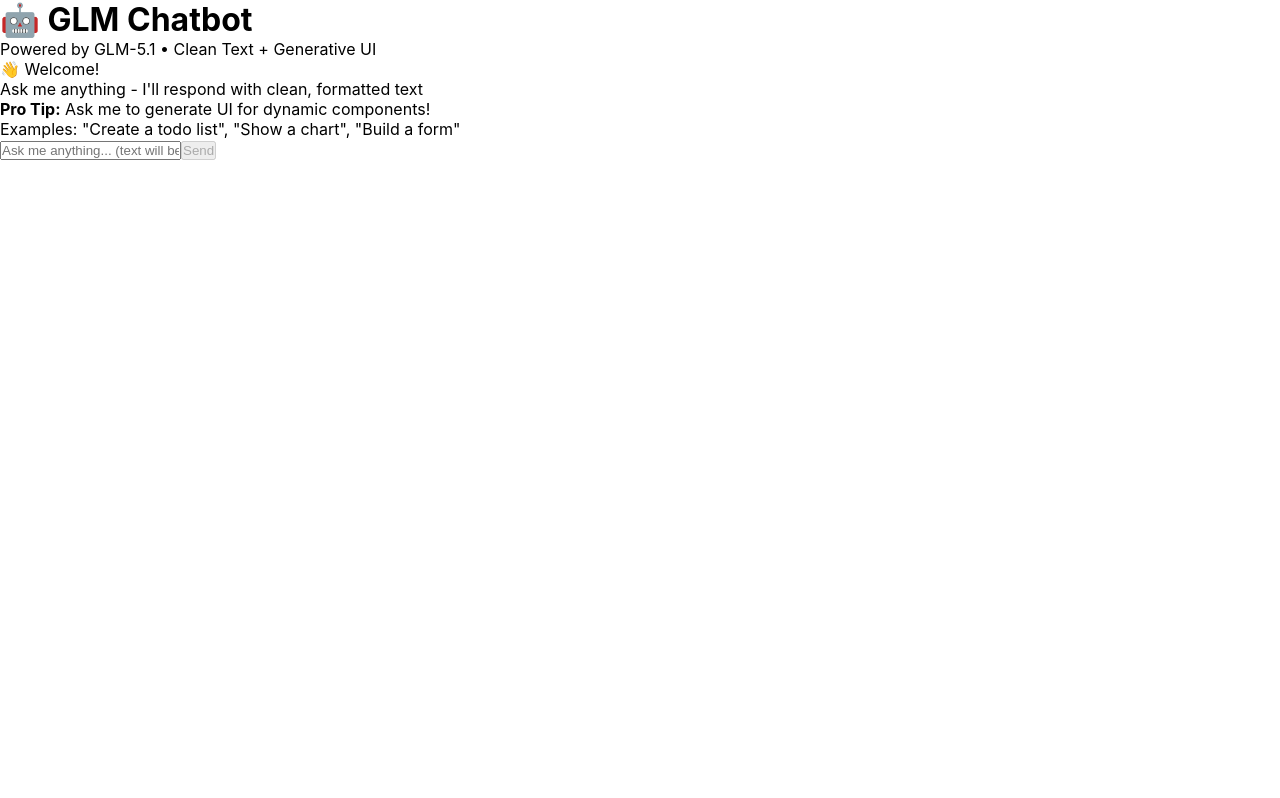
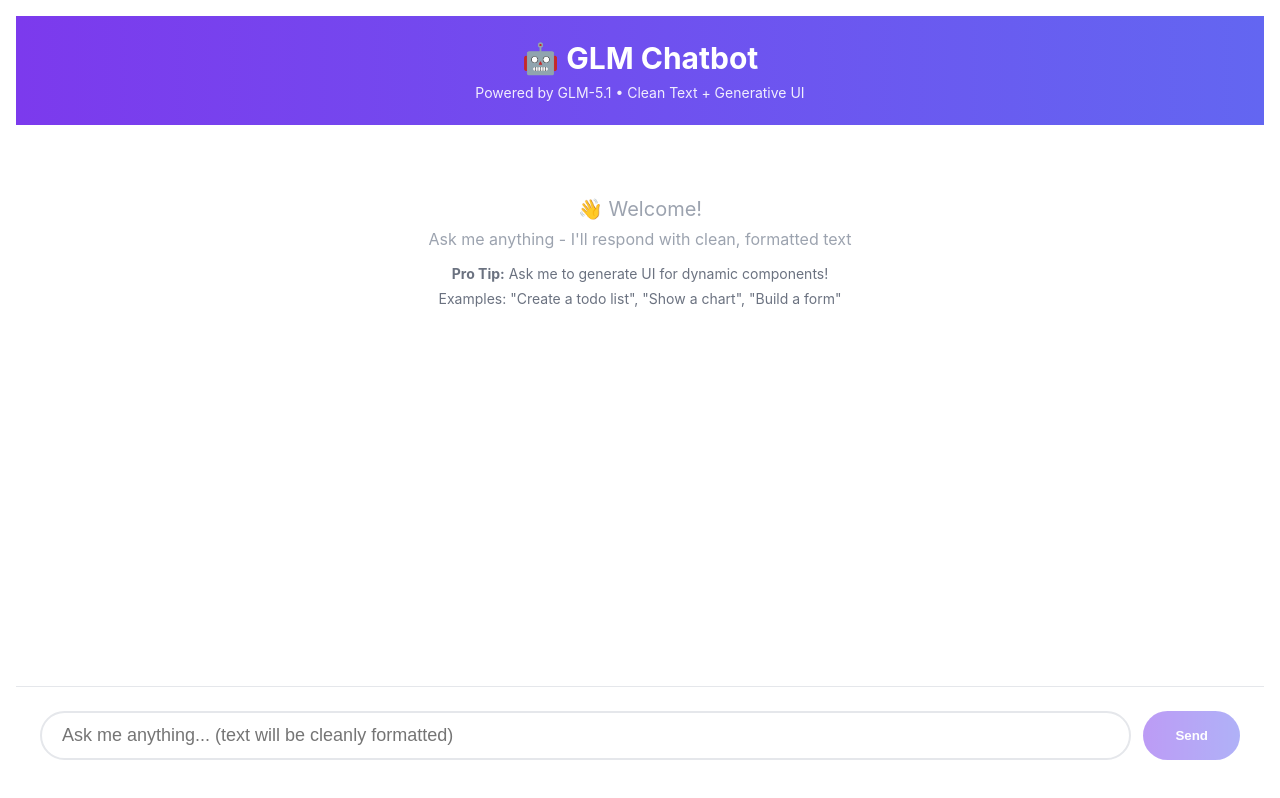
Before and after one commit to notjitin-1994/glm-test, a React (Vite) app: page / in a window 1280 px wide. Built offline with nearby package versions, Linux system fonts and the light colour scheme; the HTML template or start-up script is replaced by a standard one.

Commit message:
Fix CSS styling with proper CSS file and clean classes
- Added App.css with comprehensive styles
- Added MessageContent.css for component-specific styles
- Removed inline styles from JSX
- Used CSS classes instead of inline styles
- Proper styling for all elements

```diff
--- /dev/null
+++ b/src/App.css
@@ -0,0 +1,162 @@
+/* Main App Styles */
+
+* {
+  margin: 0;
+  padding: 0;
+  box-sizing: border-box;
+}
+
+body {
+  font-family: -apple-system, BlinkMacSystemFont, 'Segoe UI', Roboto, Oxygen, Ubuntu, Cantarell, sans-serif;
+  -webkit-font-smoothing: antialiased;
+  -moz-osx-font-smoothing: grayscale;
+}
+
+#root {
+  width: 100%;
+}
+
+/* Custom scrollbar */
+::-webkit-scrollbar {
+  width: 8px;
+}
+
+::-webkit-scrollbar-track {
+  background: #f1f1f1;
+}
+
+::-webkit-scrollbar-thumb {
+  background: #c1c1c1;
+  border-radius: 4px;
+}
+
+::-webkit-scrollbar-thumb:hover {
+  background: #a1a1a1;
+}
+
+/* Loading Animation */
+@keyframes bounce {
+  0%, 80%, 100% {
+    transform: scale(0);
+    opacity: 0.5;
+  }
+  40% {
+    transform: scale(1);
+    opacity: 1;
+  }
+}
+
+/* Container */
+.chat-container {
+  display: flex;
+  flex-direction: column;
+  height: 100vh;
+  padding: 1rem;
+}
+
+/* Header */
+.chat-header {
+  background: linear-gradient(to right, rgb(124, 58, 237), rgb(99, 102, 241));
+  color: white;
+  padding: 1.5rem;
+  text-align: center;
+}
+
+.chat-header h1 {
+  font-size: 1.875rem;
+  font-weight: 700;
+  margin-bottom: 0.5rem;
+}
+
+.chat-header p {
+  font-size: 0.875rem;
+  opacity: 0.9;
+}
+
+/* Messages Area */
+.chat-messages {
+  flex: 1;
+  overflow-y: auto;
+  padding: 1.5rem;
+}
+
+/* Message Bubbles */
+.message-bubble {
+  max-width: 80%;
+  padding: 0.75rem 1.25rem;
+  border-radius: 1rem;
+}
+
+.message-bubble-user {
+  background: linear-gradient(to right, rgb(124, 58, 237), rgb(99, 102, 241));
+  color: white;
+}
+
+.message-bubble-assistant {
+  background-color: rgb(249, 250, 251);
+  color: rgb(31, 41, 55);
+  border: 1px solid rgb(229, 231, 235);
+}
+
+/* Input Area */
+.chat-input-area {
+  padding: 1.5rem;
+  border-top: 1px solid rgb(229, 231, 235);
+  background-color: white;
+}
+
+.chat-input-form {
+  display: flex;
+  gap: 0.75rem;
+}
+
+.chat-input {
+  flex: 1;
+  padding: 0.75rem 1.25rem;
+  border: 2px solid rgb(229, 231, 235);
+  border-radius: 9999px;
+  font-size: 1.125rem;
+  outline: none;
+}
+
+.chat-input:focus {
+  border-color: rgb(124, 58, 237);
+}
+
+.chat-input:disabled {
+  opacity: 0.5;
+}
+
+.chat-button {
+  padding: 0.75rem 2rem;
+  background: linear-gradient(to right, rgb(124, 58, 237), rgb(99, 102, 241));
+  color: white;
+  border: none;
+  border-radius: 9999px;
+  font-weight: 600;
+  cursor: pointer;
+  transition: opacity 0.2s;
+}
+
+.chat-button:hover {
+  opacity: 0.9;
+}
+
+.chat-button:disabled {
+  opacity: 0.5;
+  cursor: not-allowed;
+}
+
+/* Error Display */
+.error-display {
+  margin: 0 1.5rem;
+  padding: 1rem;
+  background-color: rgb(254, 226, 226);
+  border: 1px solid rgb(254, 202, 202);
+  border-radius: 0.5rem;
+  color: rgb(185, 28, 28);
+}
+
+.error-display p {
+  font-weight: 500;
+}
--- a/src/App.jsx
+++ b/src/App.jsx
@@ -3,6 +3,7 @@ import MessageContent from './components/MessageContent';
 import { Renderer } from '@openuidev/react-lang';
 import { openuiChatLibrary } from '@openuidev/react-ui/genui-lib';
 import { containsOpenUILang } from './utils/text-formatter';
+import './App.css';
 
 // Configuration
 const API_KEY = 'be923920d99340cbbda05e5cee5ab29c.2TvFcEuEG8hGoktA';
@@ -141,24 +142,21 @@ export default function App() {
   };
 
   return (
-    <div className="min-h-screen bg-gradient-to-br from-purple-600 to-indigo-600 p-4">
-      <div className="max-w-4xl mx-auto bg-white rounded-2xl shadow-2xl overflow-hidden" style={{ minHeight: '80vh', display: 'flex', flexDirection: 'column' }}>
-        {/* Header */}
-        <div className="bg-gradient-to-r from-purple-600 to-indigo-600 text-white p-6 text-center">
-          <h1 className="text-3xl font-bold mb-2">🤖 GLM Chatbot</h1>
-          <p className="text-sm opacity-90">Powered by GLM-5.1 • Clean Text + Generative UI</p>
+    <div style={{ height: '100vh' }} className="chat-container">
+      <div className="chat-header">
+        <h1>🤖 GLM Chatbot</h1>
+        <p>Powered by GLM-5.1 • Clean Text + Generative UI</p>
       </div>
 
-        {/* Messages */}
-        <div className="flex-1 overflow-y-auto p-6 space-y-4" style={{ minHeight: 0 }}>
+      <div className="chat-messages">
         {messages.length === 0 && (
-            <div className="text-center text-gray-400 py-12">
-              <p className="text-xl mb-2">👋 Welcome!</p>
+          <div style={{ textAlign: 'center', color: 'rgb(156, 163, 175)', padding: '3rem 0' }}>
+            <p style={{ fontSize: '1.25rem', marginBottom: '0.5rem' }}>👋 Welcome!</p>
             <p>Ask me anything - I'll respond with clean, formatted text</p>
-              <p className="text-sm mt-4 text-gray-500">
+            <p style={{ marginTop: '1rem', fontSize: '0.875rem', color: 'rgb(107, 114, 128)' }}>
               <strong>Pro Tip:</strong> Ask me to generate UI for dynamic components!
             </p>
-              <p className="text-sm mt-2 text-gray-500">
+            <p style={{ marginTop: '0.5rem', fontSize: '0.875rem', color: 'rgb(107, 114, 128)' }}>
               Examples: "Create a todo list", "Show a chart", "Build a form"
             </p>
           </div>
@@ -167,25 +165,25 @@ export default function App() {
         {messages.map((msg, idx) => (
           <div
             key={idx}
-              className={`flex ${msg.role === 'user' ? 'justify-end' : 'justify-start'}`}
+            style={{
+              display: 'flex',
+              justifyContent: msg.role === 'user' ? 'flex-end' : 'flex-start',
+              marginBottom: '1rem'
+            }}
           >
             <div
-                className={`max-w-[80%] rounded-2xl px-5 py-3 ${
-                  msg.role === 'user'
-                    ? 'bg-gradient-to-r from-purple-600 to-indigo-600 text-white'
-                    : 'bg-gray-50 text-gray-800 border border-gray-200'
-                }`}
+              className={`message-bubble ${msg.role === 'user' ? 'message-bubble-user' : 'message-bubble-assistant'}`}
             >
               {msg.role === 'user' ? (
-                  <p className="text-white">{msg.content}</p>
+                <p>{msg.content}</p>
               ) : msg.isStreaming ? (
-                  <div className="flex items-center gap-2">
-                    <div className="flex gap-1">
-                      <div className="w-2 h-2 bg-purple-600 rounded-full animate-bounce" style={{ animationDelay: '0ms' }}></div>
-                      <div className="w-2 h-2 bg-purple-600 rounded-full animate-bounce" style={{ animationDelay: '150ms' }}></div>
-                      <div className="w-2 h-2 bg-purple-600 rounded-full animate-bounce" style={{ animationDelay: '300ms' }}></div>
+                <div style={{ display: 'flex', alignItems: 'center', gap: '0.5rem' }}>
+                  <div style={{ display: 'flex', gap: '0.25rem' }}>
+                    <div style={{ width: '0.5rem', height: '0.5rem', backgroundColor: 'rgb(124, 58, 237)', borderRadius: '50%', animation: 'bounce 0ms' }}></div>
+                    <div style={{ width: '0.5rem', height: '0.5rem', backgroundColor: 'rgb(124, 58, 237)', borderRadius: '50%', animation: 'bounce 150ms' }}></div>
+                    <div style={{ width: '0.5rem', height: '0.5rem', backgroundColor: 'rgb(124, 58, 237)', borderRadius: '50%', animation: 'bounce 300ms' }}></div>
                   </div>
-                    <span className="text-purple-600 text-sm">Thinking...</span>
+                  <span style={{ color: 'rgb(124, 58, 237)', fontSize: '0.875rem' }}>Thinking...</span>
                 </div>
               ) : (
                 <>
@@ -208,34 +206,31 @@ export default function App() {
         <div ref={chatEndRef} />
       </div>
 
-        {/* Error Display */}
       {error && (
-          <div className="mx-6 mb-4 p-4 bg-red-50 border border-red-200 rounded-lg text-red-700">
-            <p className="font-medium">❌ {error}</p>
+        <div className="error-display">
+          <p>❌ {error}</p>
         </div>
       )}
 
-        {/* Input */}
-        <div className="p-6 border-t border-gray-200 bg-white">
-          <form onSubmit={handleSubmit} className="flex gap-3">
+      <div className="chat-input-area">
+        <form onSubmit={handleSubmit} className="chat-input-form">
           <input
             type="text"
             value={input}
             onChange={(e) => setInput(e.target.value)}
             placeholder="Ask me anything... (text will be cleanly formatted)"
             disabled={isLoading}
-              className="flex-1 px-5 py-3 border-2 border-gray-200 rounded-full focus:outline-none focus:border-purple-500 disabled:opacity-50 text-lg"
+            className="chat-input"
           />
           <button
             type="submit"
             disabled={isLoading || !input.trim()}
-              className="px-8 py-3 bg-gradient-to-r from-purple-600 to-indigo-600 text-white rounded-full font-semibold hover:opacity-90 disabled:opacity-50 transition-opacity"
+            className="chat-button"
           >
             {isLoading ? '...' : 'Send'}
           </button>
         </form>
       </div>
     </div>
-    </div>
   );
 }
--- /dev/null
+++ b/src/components/MessageContent.css
@@ -0,0 +1,42 @@
+/* Message Content Styles */
+
+.message-content {
+  padding: 1rem;
+  line-height: 1.6;
+}
+
+.plain-text-display {
+  font-size: 1rem;
+  color: rgb(31, 41, 55);
+  line-height: 1.7;
+  font-weight: 400;
+}
+
+.markdown-display {
+  font-size: 1rem;
+  color: rgb(31, 41, 55);
+  line-height: 1.7;
+}
+
+.code-block {
+  font-family: 'Courier New', monospace;
+  font-size: 0.875rem;
+  background-color: rgb(249, 250, 251);
+  border: 1px solid rgb(229, 231, 235);
+  border-radius: 0.5rem;
+  padding: 0.75rem;
+  margin-bottom: 1rem;
+  white-space: pre-wrap;
+  overflow-x: auto;
+}
+
+.link-text {
+  color: rgb(124, 58, 237);
+  text-decoration: underline;
+  font-weight: 500;
+  transition: color 0.2s;
+}
+
+.link-text:hover {
+  color: rgb(99, 102, 241);
+}
```
Also changed, not shown: src/components/MessageContent.jsx (+8 -7 lines), 4 other files (tests, documents, lock files or other folders). Lines whose indentation alone changed are shown as unchanged.
